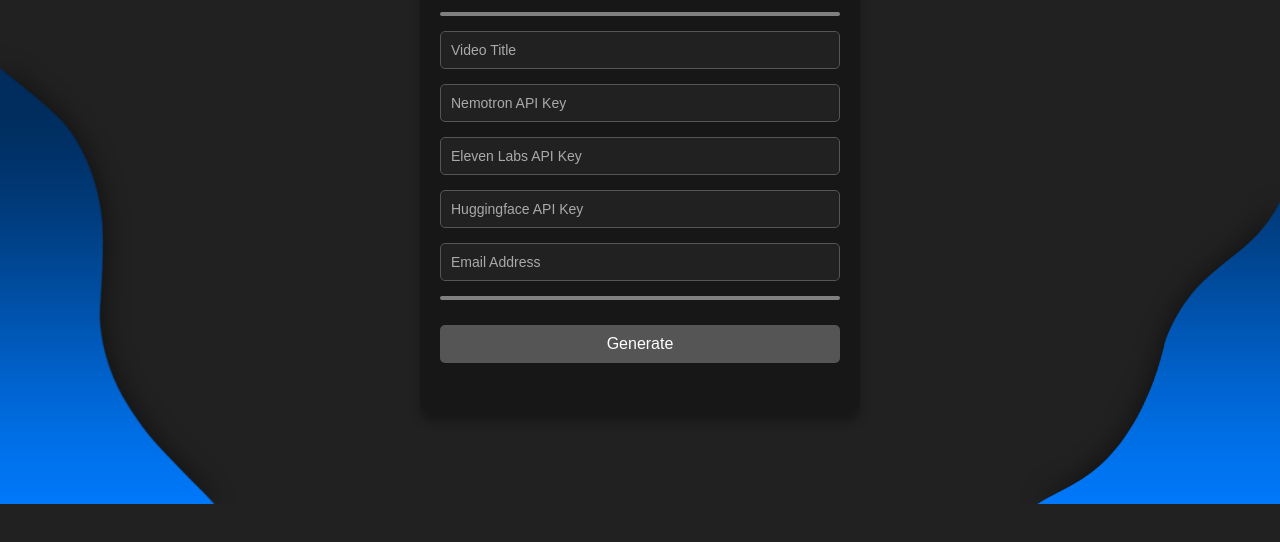
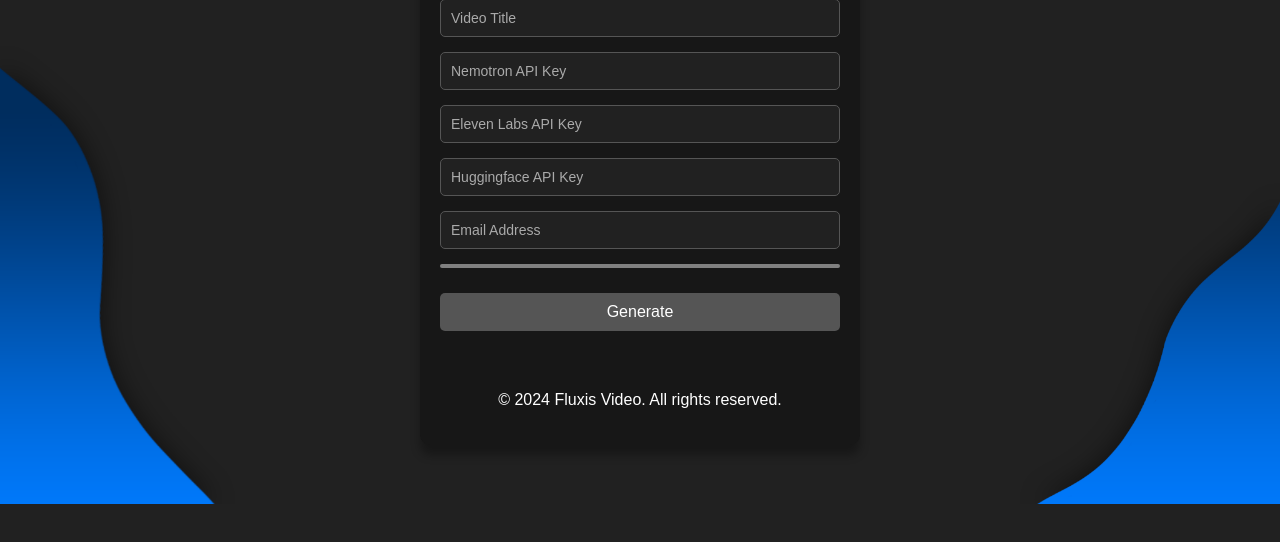
Before and after one commit to fluxisvideo/fluxisvideo.github.io, a plain HTML site: page index.html in a window 1280 px wide. Shown: the part 234-776 px from the top of the page. Drawn offline with Linux system fonts and the light colour scheme.

Commit message:
Update index.html

```diff
--- a/index.html
+++ b/index.html
@@ -269,6 +269,9 @@
         <div class="separator_bottom"></div>
         <button type="button" id="generateBtn" disabled>Generate</button>
         <p id="responseMessage"></p>
+<footer align="center">
+<p>&copy; 2024 Fluxis Video. All rights reserved.</p>
+</footer>
     </form>
 
     <!-- Modal for Confirmation -->
```
